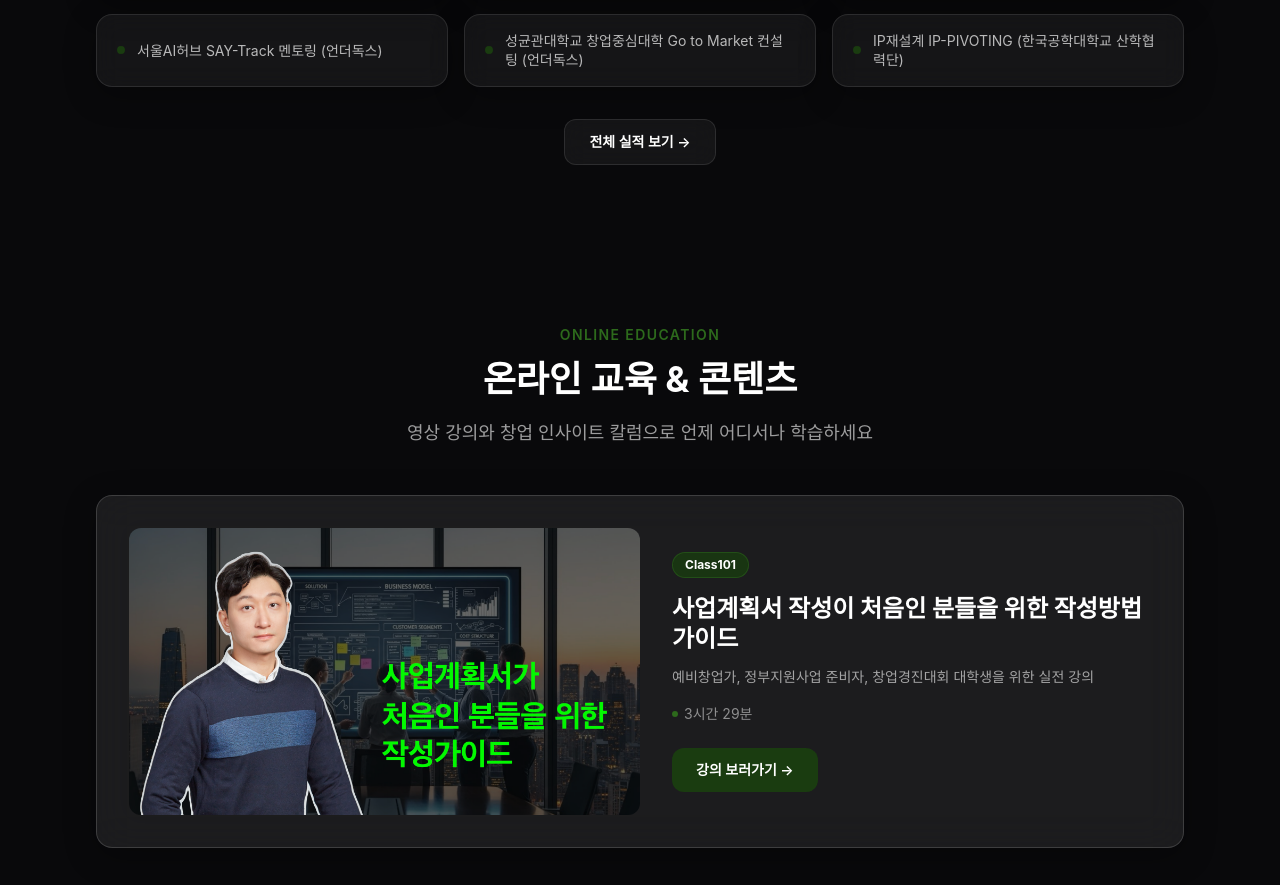
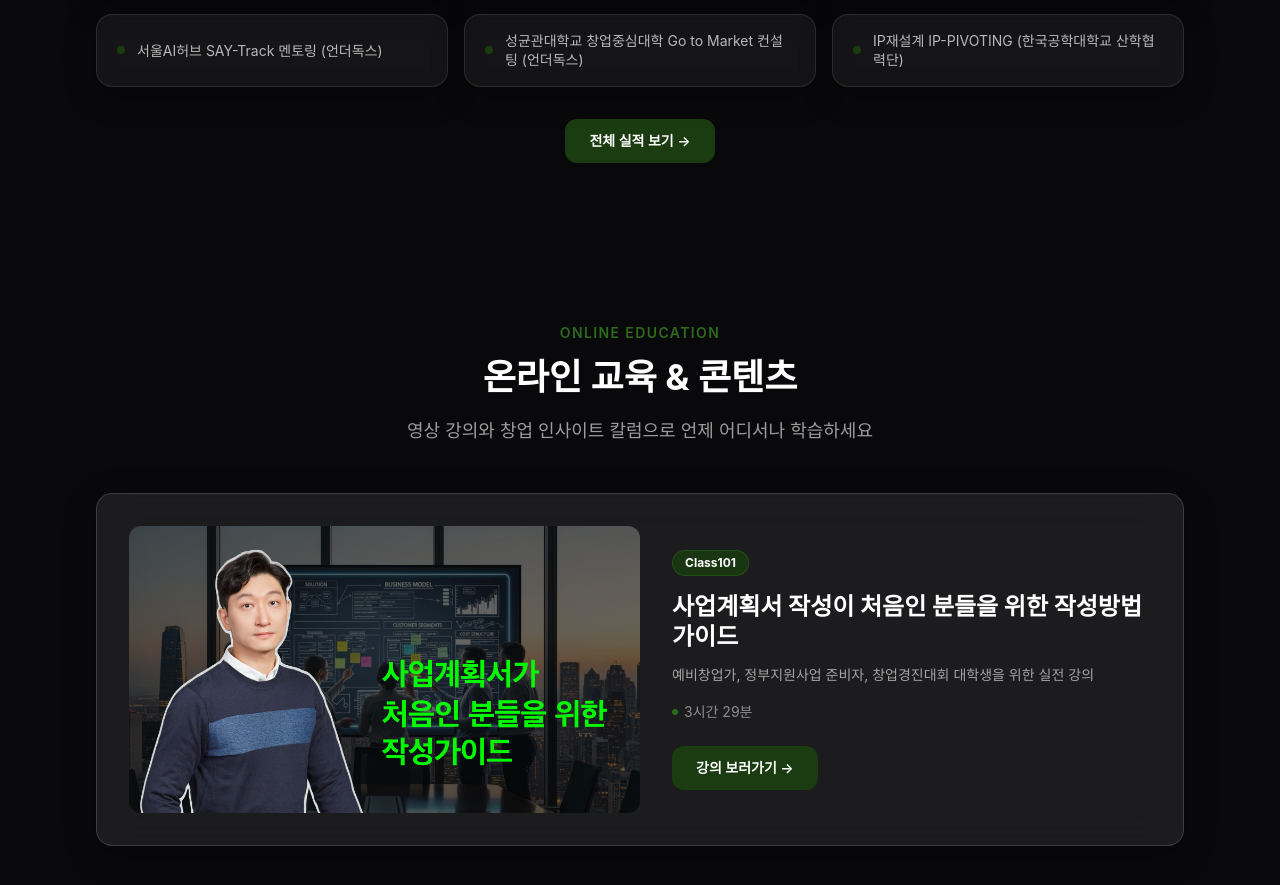
Before and after one commit to aerohero/fredlab-homepage, a Next.js app: page / in a window 1280 px wide. Shown: the part 2118-3003 px from the top of the page. Built offline with nearby package versions, Linux system fonts and the light colour scheme; a web font is replaced by a local one.

Commit message:
fix: 실적 '전체 실적 보기' 버튼 색상 복원 — 메인 그린 컬러
glass → bg-[#1A3C10] hover:bg-[#2D6A1C] 로 복원.

Co-Authored-By: Paperclip <noreply@paperclip.ing>

```diff
--- a/components/sections/Portfolio.tsx
+++ b/components/sections/Portfolio.tsx
@@ -26,7 +26,7 @@
         <div className="text-center">
           <Link
             href="/portfolio"
-            className="inline-flex items-center gap-2 px-6 py-3 rounded-xl glass hover:bg-white/10 text-sm font-semibold text-white transition-colors"
+            className="inline-flex items-center gap-2 px-6 py-3 rounded-xl bg-[#1A3C10] hover:bg-[#2D6A1C] text-sm font-semibold text-white transition-colors"
           >
             전체 실적 보기 →
           </Link>
```
